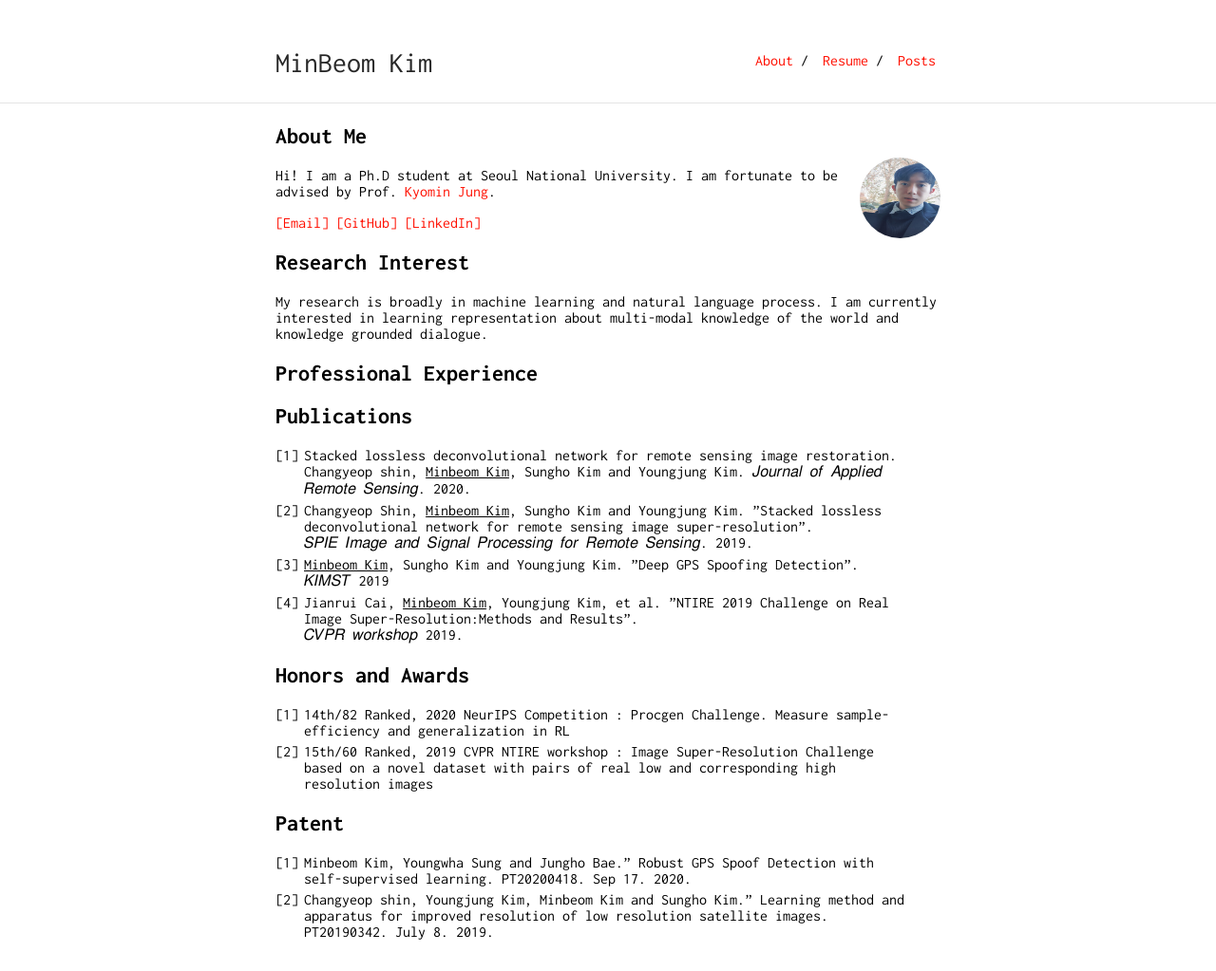
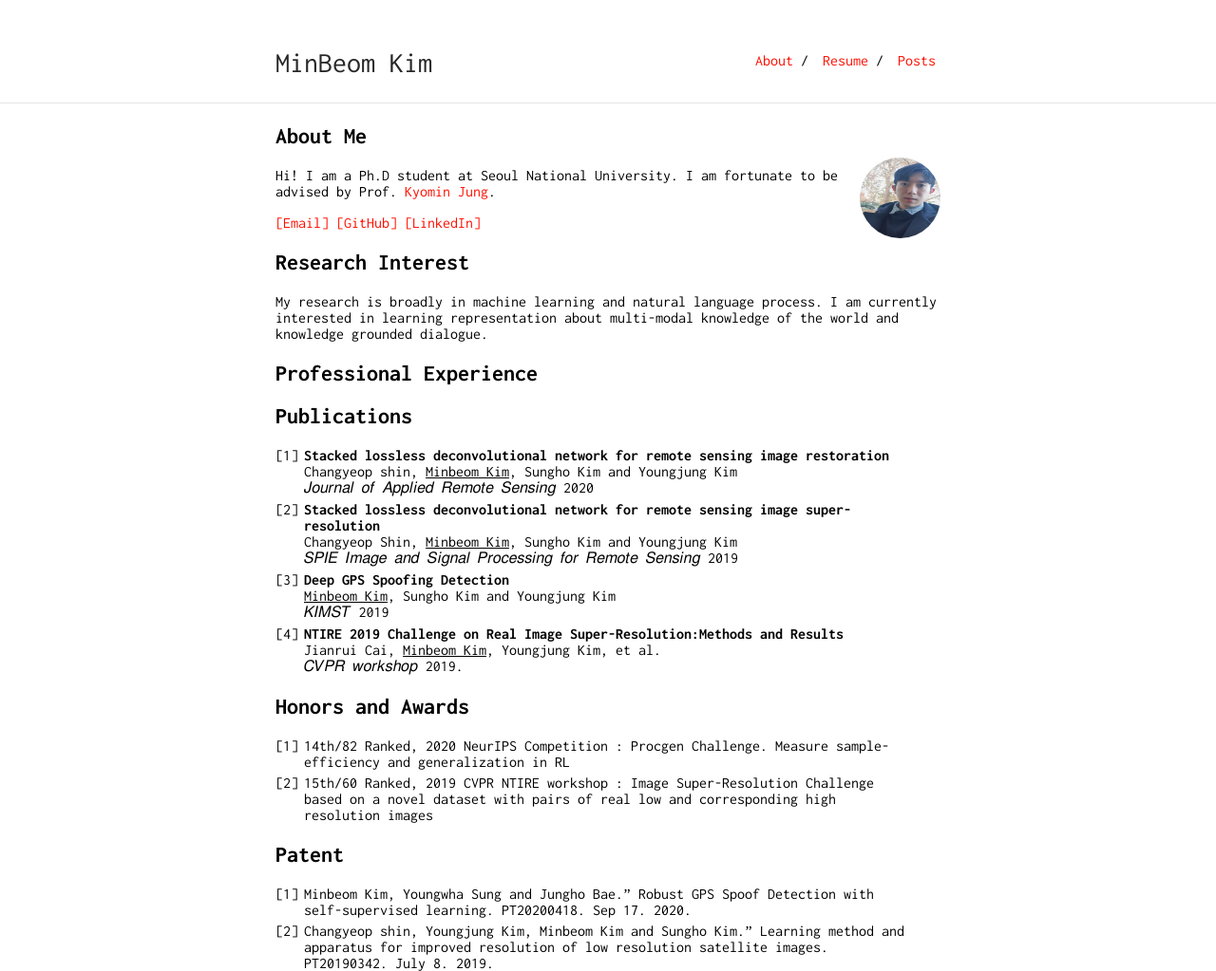
Before and after one commit to minbeomkim/minbeomkim.github.io, a Jekyll site: the page built from index.md, in a window 1280 px wide. Shown: the whole page at 95% size. Built offline with Jekyll 4.4.1, drawn with Linux system fonts in a browser that asks for light colours; our own code applies the rules of GitHub Pages for plain Markdown files; before the commit the page ends 990 px from its top, so only the background shows below that.

```diff
--- a/index.md
+++ b/index.md
@@ -19,13 +19,17 @@ My research is broadly in machine learning and natural language process. I am cu
 
 ## Publications
 
-1. Stacked lossless deconvolutional network for remote sensing image restoration.<br/>
-   Changyeop shin, <u>Minbeom Kim</u>, Sungho Kim and Youngjung Kim. 𝐽𝑜𝑢𝑟𝑛𝑎𝑙 𝑜𝑓 𝐴𝑝𝑝𝑙𝑖𝑒𝑑 𝑅𝑒𝑚𝑜𝑡𝑒 𝑆𝑒𝑛𝑠𝑖𝑛𝑔. 2020.
-2. Changyeop Shin, <u>Minbeom Kim</u>, Sungho Kim and Youngjung Kim. ”Stacked lossless deconvolutional network for remote sensing image super-resolution”.<br/>
-   𝑆𝑃𝐼𝐸 𝐼𝑚𝑎𝑔𝑒 𝑎𝑛𝑑 𝑆𝑖𝑔𝑛𝑎𝑙 𝑃𝑟𝑜𝑐𝑒𝑠𝑠𝑖𝑛𝑔 𝑓𝑜𝑟 𝑅𝑒𝑚𝑜𝑡𝑒 𝑆𝑒𝑛𝑠𝑖𝑛𝑔. 2019.
-3. <u>Minbeom Kim</u>, Sungho Kim and Youngjung Kim. ”Deep GPS Spoofing Detection”.<br/>
+1. __Stacked lossless deconvolutional network for remote sensing image restoration__<br/>
+   Changyeop shin, <u>Minbeom Kim</u>, Sungho Kim and Youngjung Kim<br/>
+   𝐽𝑜𝑢𝑟𝑛𝑎𝑙 𝑜𝑓 𝐴𝑝𝑝𝑙𝑖𝑒𝑑 𝑅𝑒𝑚𝑜𝑡𝑒 𝑆𝑒𝑛𝑠𝑖𝑛𝑔 2020
+2. __Stacked lossless deconvolutional network for remote sensing image super-resolution__<br/>
+   Changyeop Shin, <u>Minbeom Kim</u>, Sungho Kim and Youngjung Kim<br/>
+   𝑆𝑃𝐼𝐸 𝐼𝑚𝑎𝑔𝑒 𝑎𝑛𝑑 𝑆𝑖𝑔𝑛𝑎𝑙 𝑃𝑟𝑜𝑐𝑒𝑠𝑠𝑖𝑛𝑔 𝑓𝑜𝑟 𝑅𝑒𝑚𝑜𝑡𝑒 𝑆𝑒𝑛𝑠𝑖𝑛𝑔 2019
+3. __Deep GPS Spoofing Detection__<br/>
+   <u>Minbeom Kim</u>, Sungho Kim and Youngjung Kim<br/>
    𝐾𝐼𝑀𝑆𝑇 2019
-4. Jianrui Cai, <u>Minbeom Kim</u>, Youngjung Kim, et al. ”NTIRE 2019 Challenge on Real Image Super-Resolution:Methods and Results”.<br/>
+4. __NTIRE 2019 Challenge on Real Image Super-Resolution:Methods and Results__<br/>
+   Jianrui Cai, <u>Minbeom Kim</u>, Youngjung Kim, et al.<br/>
    𝐶𝑉𝑃𝑅 𝑤𝑜𝑟𝑘𝑠ℎ𝑜𝑝 2019.
 
 ## Honors and Awards
```
